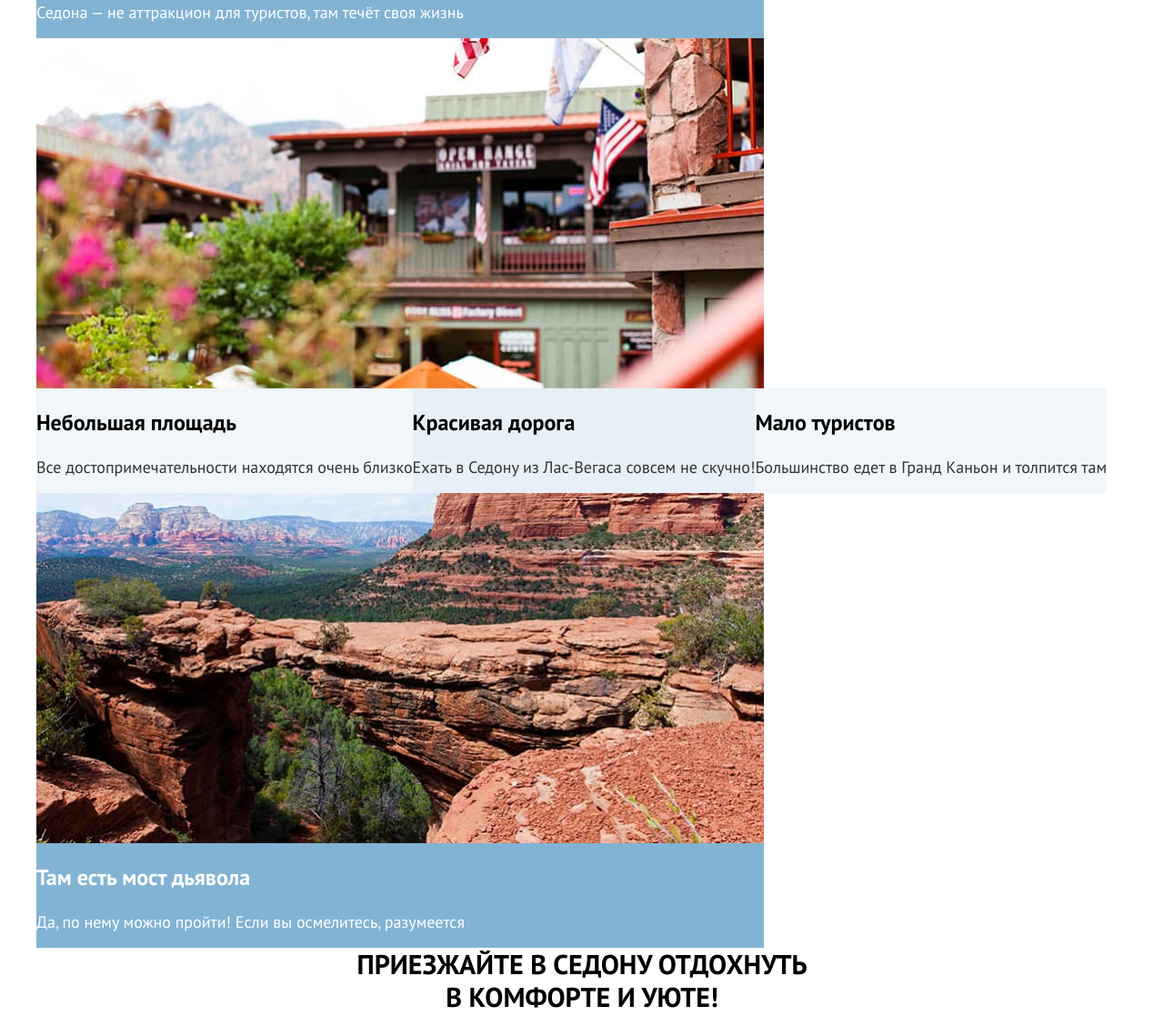
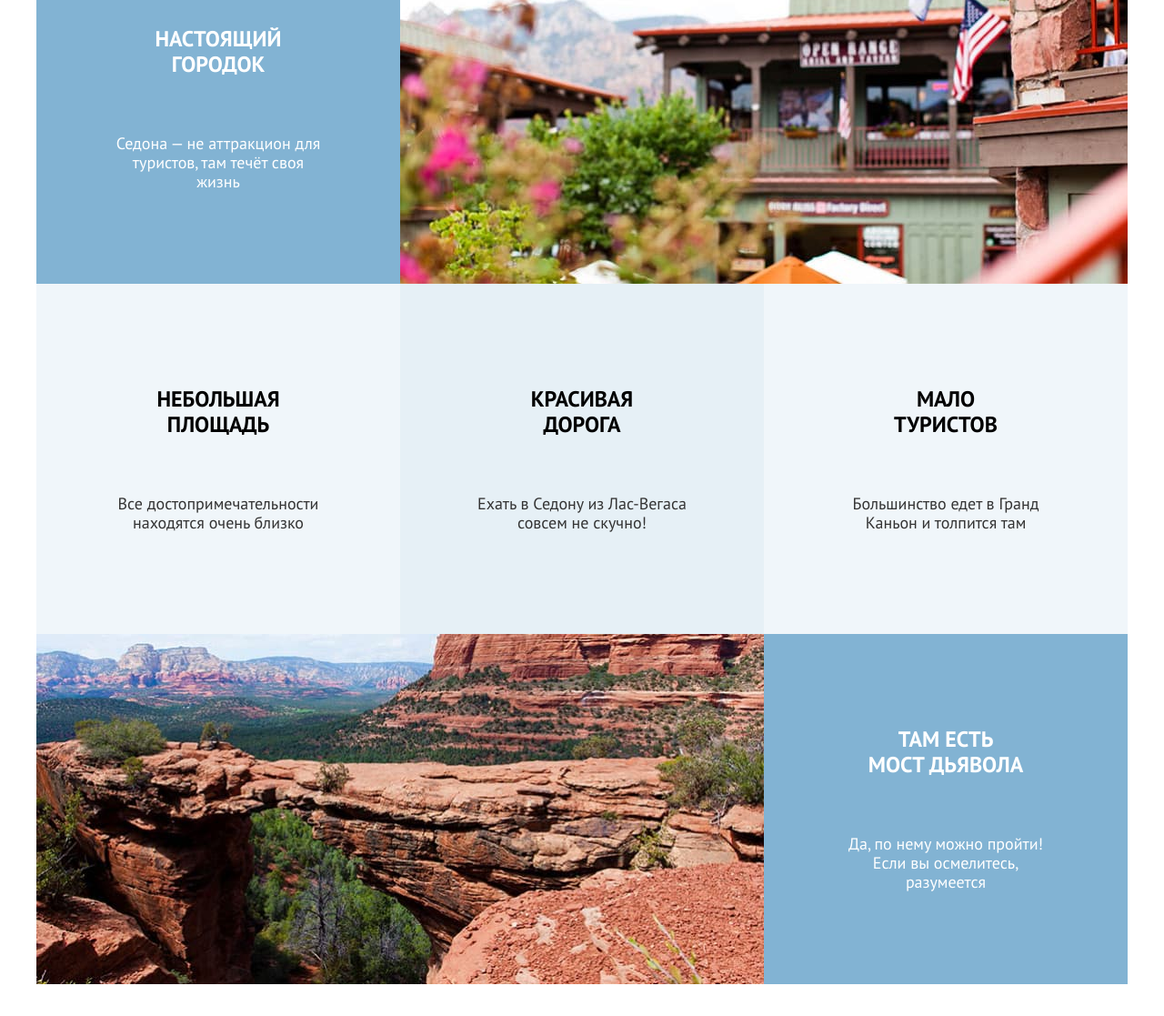
Before and after one commit to htmlacademy-htmlcss/1884945-sedona-2, a plain HTML site: page index.html in a window 1280 px wide. Shown: the part 905-2022 px from the top of the page at 91% size. Drawn offline with Linux system fonts and the light colour scheme.

Commit message:
Добавляет сетку разделу advantages

```diff
--- a/index.html
+++ b/index.html
@@ -77,13 +77,13 @@
             </p>
           </li>
           <li class="advantages__item">
-            <p class="bold-text-medium">Красивая дорога</p>
+            <p class="bold-text-medium">Красивая<br>дорога</p>
             <p class="blocks-text">
               Ехать в Седону из Лас-Вегаса совсем не скучно!
             </p>
           </li>
           <li class="advantages__item">
-            <p class="bold-text-medium">Мало туристов</p>
+            <p class="bold-text-medium">Мало<br>туристов</p>
             <p class="blocks-text">
               Большинство едет в Гранд Каньон и толпится там
             </p>
@@ -92,7 +92,7 @@
             <img src="images/advantages/сanyon-in-sedona.jpg" width="800" height="385" alt='Мост "дьявола" через каньон'
               class="advantages-img">
             <p class="bold-text-medium inverse-text">
-              Там есть мост дьявола
+              Там есть<br> мост дьявола
             </p>
             <p class="blocks-text inverse-text">
               Да, по нему можно пройти! Если вы осмелитесь, разумеется
--- a/styles/styles.css
+++ b/styles/styles.css
@@ -185,7 +185,9 @@ body {
   margin: 0 auto;
 }
 
-.advantages {}
+.advantages {
+  margin-bottom: 64px;
+}
 
 .bold-text-large {
   margin: 0 0 26px;
@@ -215,7 +217,25 @@ body {
   list-style: none;
 }
 
-.advantages__item {}
+.advantages__item {
+  display: flex;
+  flex-direction: column;
+  flex-wrap: wrap;
+  justify-content: center;
+  width: 400px;
+  height: 385px;
+
+  text-align: center;
+
+  & p {
+    padding: 0 80px;
+    margin: 0 0 62px 0;
+  }
+
+  & .blocks-text {
+    margin: 0;
+  }
+}
 
 .advantages__item:nth-child(odd) {
   background-color: var(--background-color_second-2);
@@ -227,13 +247,22 @@ body {
 
 .advantages__item:first-child,
 .advantages__item:last-child {
+  width: 1200px;
+  height: 385px;
+  padding: 0;
+
   background-color: var(--background-color_basic);
+
+  & p {
+    max-width: 400px;
+  }
 }
 
 .bold-text-medium {
   font-size: 24px;
   line-height: 28px;
   font-weight: 700;
+  text-transform: uppercase;
 }
 
 .blocks-text {
```
